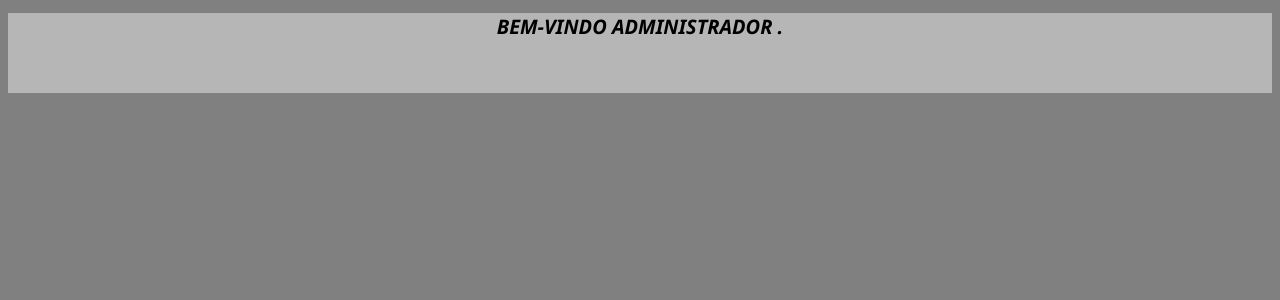
After one commit to TiagoLeoSchroeder/PRIMEIRO-PROJETO, a PHP site: page /admin.html in a window 1280 px wide. The commit adds this page. Shown: the top 300 px of the page. Run offline with PHP 8.4, Linux system fonts and the light colour scheme.

Commit message:
ALTERAÇÃO

```diff
--- /dev/null
+++ b/admin.css
@@ -0,0 +1,19 @@
+body
+{
+    background-color: grey;
+}
+.fonte
+{
+    font-size: 20px;
+    font-family: 'Segoe UI', Tahoma, Geneva, Verdana, sans-serif;
+    font-style: italic;
+    text-align: center;
+    display: flex;
+    flex-direction: column;
+}
+.rodape
+{
+    width: 100%;
+    height: 80px;
+    background-color: rgba(255, 255, 255, 0.418);
+}
--- /dev/null
+++ b/admin.html
@@ -0,0 +1,13 @@
+<!DOCTYPE html>
+<html lang="en">
+<head>
+    <meta charset="UTF-8">
+    <meta http-equiv="X-UA-Compatible" content="IE=edge">
+    <meta name="viewport" content="width=device-width, initial-scale=1.0">
+    <link rel="StyleSheet" href="admin.css">
+    <title>ADMINISTRADOR</title>
+</head>
+<body>
+    <div class="rodape"><h1 class="fonte">BEM-VINDO ADMINISTRADOR .</h1> </div>
+</body>
+</html>
```
Also changed, not shown: estilo3.css (+9 -2 lines).
